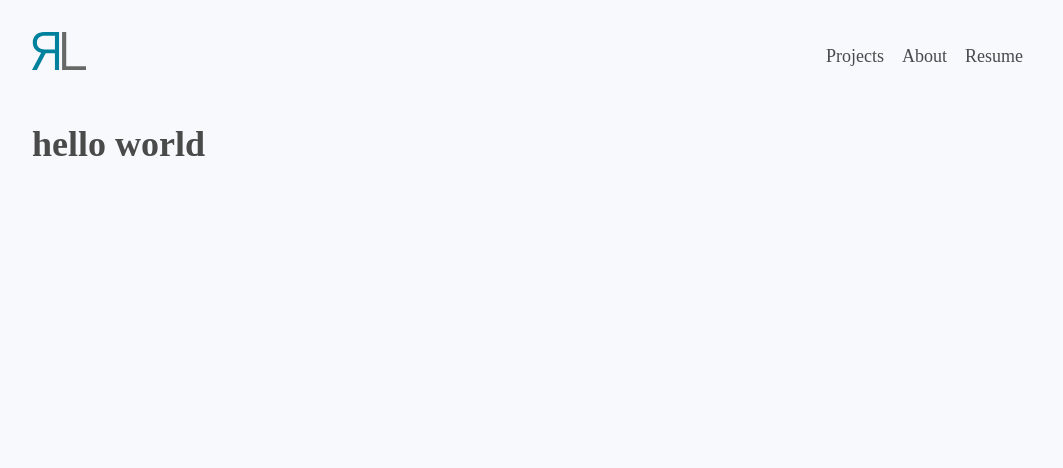
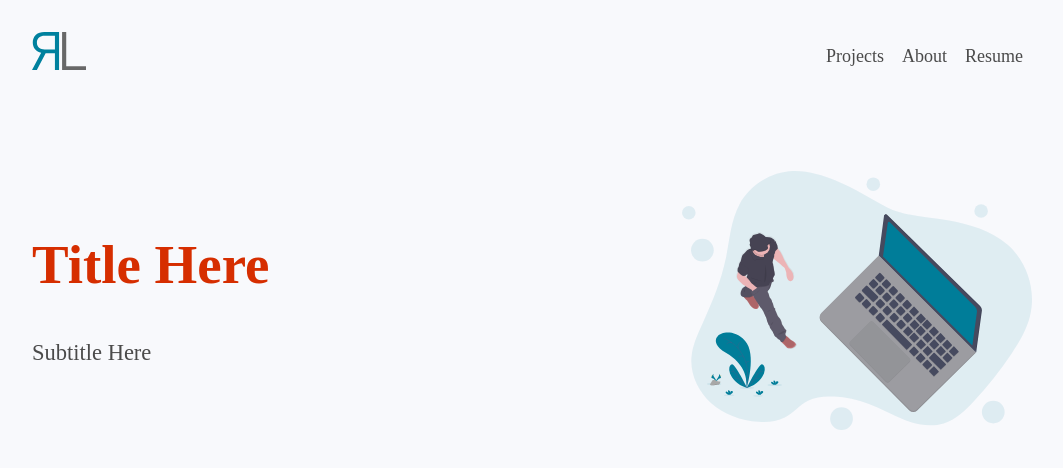
Before and after one commit to imraymondlee/gatsby-imraymondlee, a Gatsby site: page / in a window 1280 px wide. Shown: the whole page, without its empty margins (108-1171 px from the left). Built offline with nearby package versions, Linux system fonts and the light colour scheme; Gatsby itself is replaced by a stand-in of ours.

Commit message:
Create landing section

```diff
--- /dev/null
+++ b/src/components/Landing.js
@@ -0,0 +1,39 @@
+import React from 'react';
+import styled from 'styled-components';
+import logo from '../images/landing-img.svg';
+
+const StyledLanding = styled.section`
+  display: flex;
+  justify-content: space-between;
+  margin: 5rem auto;
+`;
+
+const StyledTitle = styled.h1`
+  margin-bottom: 1rem;
+  font-size: 3.052rem;
+  color: #d62e00;
+`;
+
+const StyledSubtitle = styled.p`
+  margin-top: 0;
+  font-size: 1.25rem;
+  font-weight: 400;
+`;
+
+const StyledLandingImage = styled.img`
+  width: 35%;
+`;
+
+const IndexPage = () => {
+  return (
+    <StyledLanding>
+      <div>
+        <StyledTitle>Title Here</StyledTitle>
+        <StyledSubtitle>Subtitle Here</StyledSubtitle>
+      </div>
+      <StyledLandingImage src={logo} alt="" />
+    </StyledLanding>
+  );
+};
+
+export default IndexPage;
--- a/src/pages/index.js
+++ b/src/pages/index.js
@@ -1,10 +1,12 @@
 import React from 'react';
+import styled from 'styled-components';
 import Layout from '../components/Layout';
+import Landing from '../components/Landing';
 
 const IndexPage = () => {
   return (
     <Layout>
-      <h1>hello world</h1>
+      <Landing />
     </Layout>
   );
 };
```
Also changed, not shown: src/images/landing-img.svg (added).
